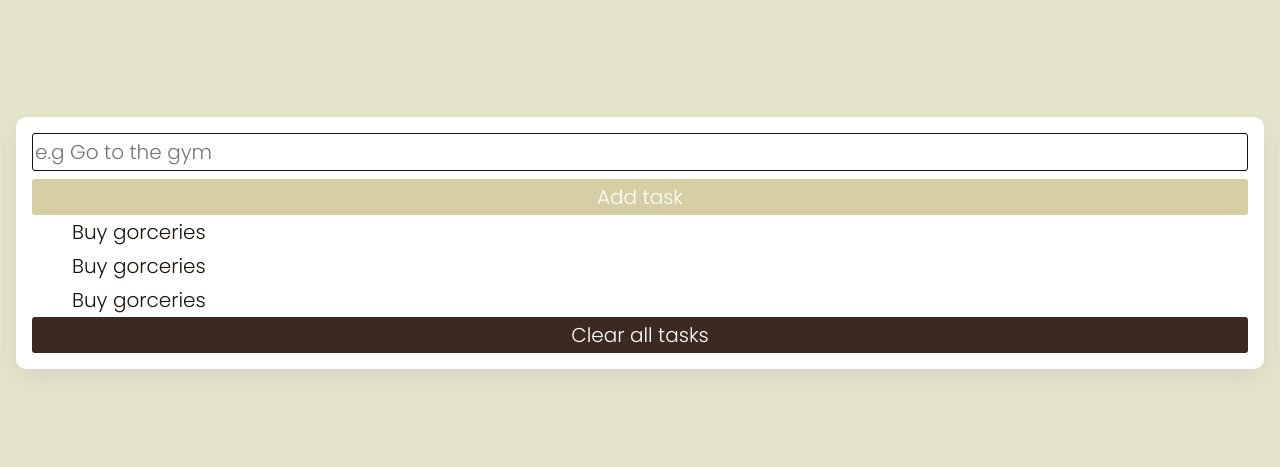
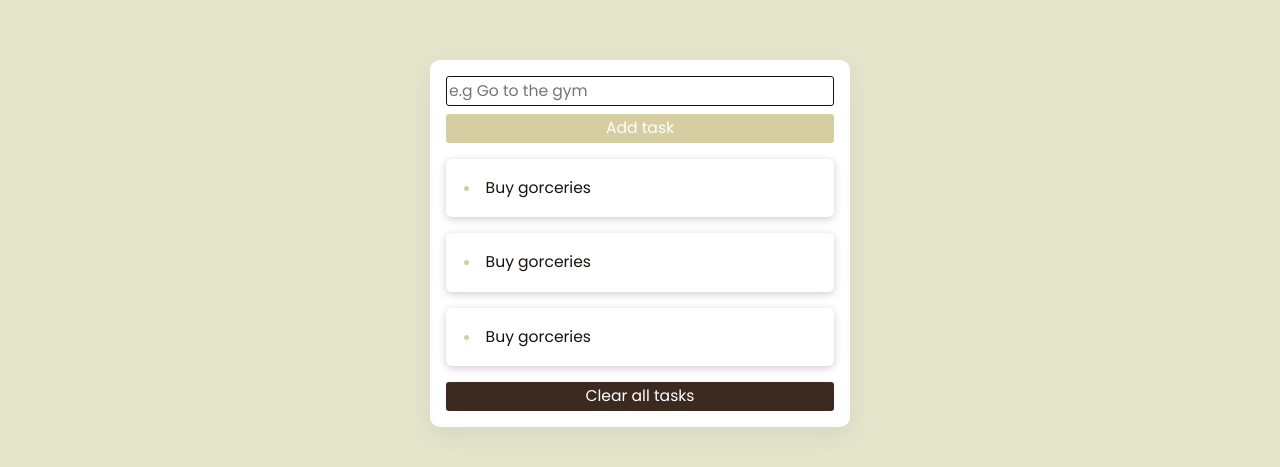
Before and after one commit to ffernandocosta/to-do-list, a plain HTML site: page assets/html/index.html in a window 1280 px wide. Shown: the part 173-640 px from the top of the page. Drawn offline with Linux system fonts and the light colour scheme.

Commit message:
Style update for todo task list
Adding some styles to the todo list task, gap in between the tasks element, a shadow around the border and a brek-word overflow-wrap to make sure the text content doesn't surpass the .container div

```diff
--- a/assets/css/styles.css
+++ b/assets/css/styles.css
@@ -24,13 +24,13 @@
 
 
     /* font-sizes */
-    --fs-regular: 1.25rem;
+    --fs-regular: 0.975rem;
 }
 
 body {
     font-family: var(--ff-primary);
     font-size: var(--fs-regular);
-    font-weight: var(--fw-light-300);
+    font-weight: var(--fw-regular-400);
     color: var(--clr-primary-800);
     background-color: var(--clr-neutral-200);
     display: grid;
@@ -44,6 +44,8 @@ body {
     border-radius: 10px;
     overflow: hidden;
     padding: 1rem;
+    margin: 0 auto;
+    max-width: 420px;
 }
 
 .todo-form {
@@ -65,13 +67,31 @@ body {
 }
 
 #clear-tasks-btn {
-    width: 100%;
     background-color: var(--clr-secondary-500);
     color: var(--clr-neutral-100);
     border: none;
     border-radius: 3px;
+    width: 100%;
 }
 
 .todo-tasks {
+    display: flex;
+    flex-direction: column;
+    gap: 16px;
+    margin: 1rem 0;
+    padding: 0;
+}
+
+.task {
+    background-color: var(--clr-neutral-100);
     list-style: none;
+    padding: 16px 18px 16px 18px;
+    box-shadow: rgba(0, 0, 0, 0.20) 0px 2px 8px;
+    border-radius: 6px;
+    list-style: inside;
+    overflow-wrap: break-word;
 }
+
+.task::marker {
+    color: var(--clr-accent-400);
+}
```
